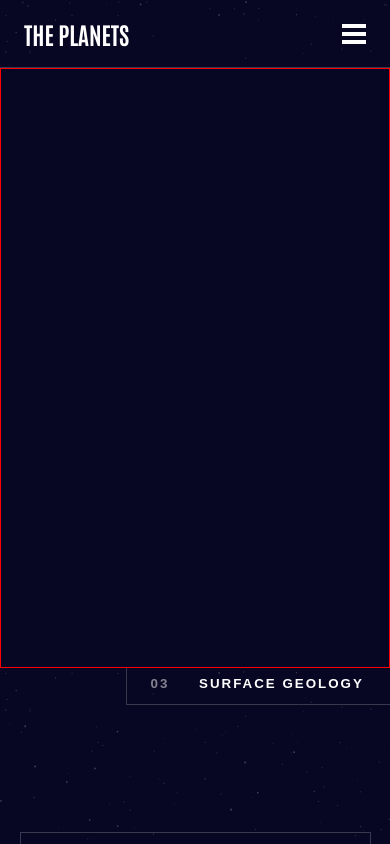
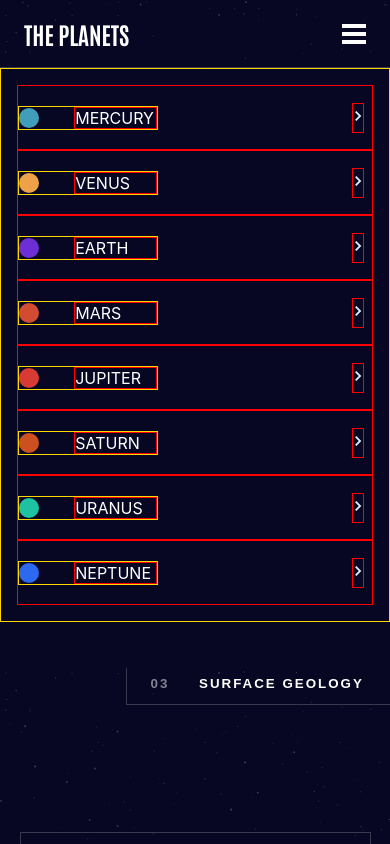
Before and after one commit to Uvacoder/abc-theplanets, a Next.js app: page / in a window 390 px wide. Both pictures are taken after a click on the icon 354 px from the left and 33 px from the top of the page. Shown: the top 844 px of the page. Built offline with nearby package versions, Linux system fonts and the light colour scheme.

Commit message:
work on mobile nav and planet layout

```diff
--- a/components/HamburgerNav.js
+++ b/components/HamburgerNav.js
@@ -6,11 +6,28 @@ export default function HamburgerNav() {
 
     const {handleNavClick, planets, currentPlanet, isNavOpen} = useContext(Context)
 
+    const navPlanets = planets.map((planet, index) => (
+        <li key={index}
+            className={styles.li}
+            ><div className={styles.leftFlex}>
+               <div className={styles.highlight} style={{backgroundColor: planet.highlight}}></div>
+                <div className={styles.planetName}>{planet.name}</div>
+            </div>
+            <div className={styles.rightFlex}>
+            <svg
+            className={styles.svgArrow}
+            xmlns="http://www.w3.org/2000/svg"
+            width="24" height="24"
+            viewBox="0 0 24 24"><path d="M5 3l3.057-3 11.943 12-11.943 12-3.057-3 9-9z"/></svg>
+            </div>
+        </li>
+    ))
+
     return (
         <div className={styles.container}>
             <nav className={styles.nav} style={{display: isNavOpen ? "" : 'none'}} >
-                <ul >
-
+                <ul className={styles.ul} >
+                    <li>{navPlanets}</li>
                 </ul>
             </nav>
         </div>
--- a/styles/HamburgerNav.module.css
+++ b/styles/HamburgerNav.module.css
@@ -1,11 +1,14 @@
-
 
 .container {
     display: none;
 }
 
+@media screen and (max-width: 650px) {
+    .container {
+        display: block;
+    }
+
     .nav {
-    border: 1px solid red;
         position: absolute;
         z-index: 5;
         width: 100%;
@@ -14,9 +17,57 @@
         background-color: rgb(7,7,36);
     }
 
+    .ul {
+        border: 1px solid gold;
+        margin: 0 auto;
+        height: auto;
+        list-style: none;
+        padding: 1rem;
+    }
 
-@media screen and (max-width: 650px) {
-    .container {
-        display: block;
+    .li {
+        border: 1px solid red;
+        display: flex;
+        justify-content: space-between;
+        align-items: center;
+        width: 100%;
+        height: 65px;
+        color: blue;
+    }
+
+    .leftFlex {
+        border: 1px solid gold;
+        width: 140px;
+        display: flex;
+        align-items: center;
+        justify-content: space-between;
+    }
+
+    .highlight {
+        width: 20px;
+        height: 20px;
+        border-radius: 50%;
+    }
+
+    .planetName {
+        border: 1px solid red;
+        width: 60%;
+        text-align: left;
+        color: #FFFFFF;
+        text-transform: uppercase;
+    }
+
+    .rightFlex {
+        border: 1px solid red;
+        margin-right: .5rem;
+    }
+
+    .svgArrow {
+        fill: #DEF4FC;
+        width: 10px;
+    }
+
+    .svgArrow:hover {
+       cursor: pointer;
     }
 }
```
Lines whose indentation alone changed are shown as unchanged.
